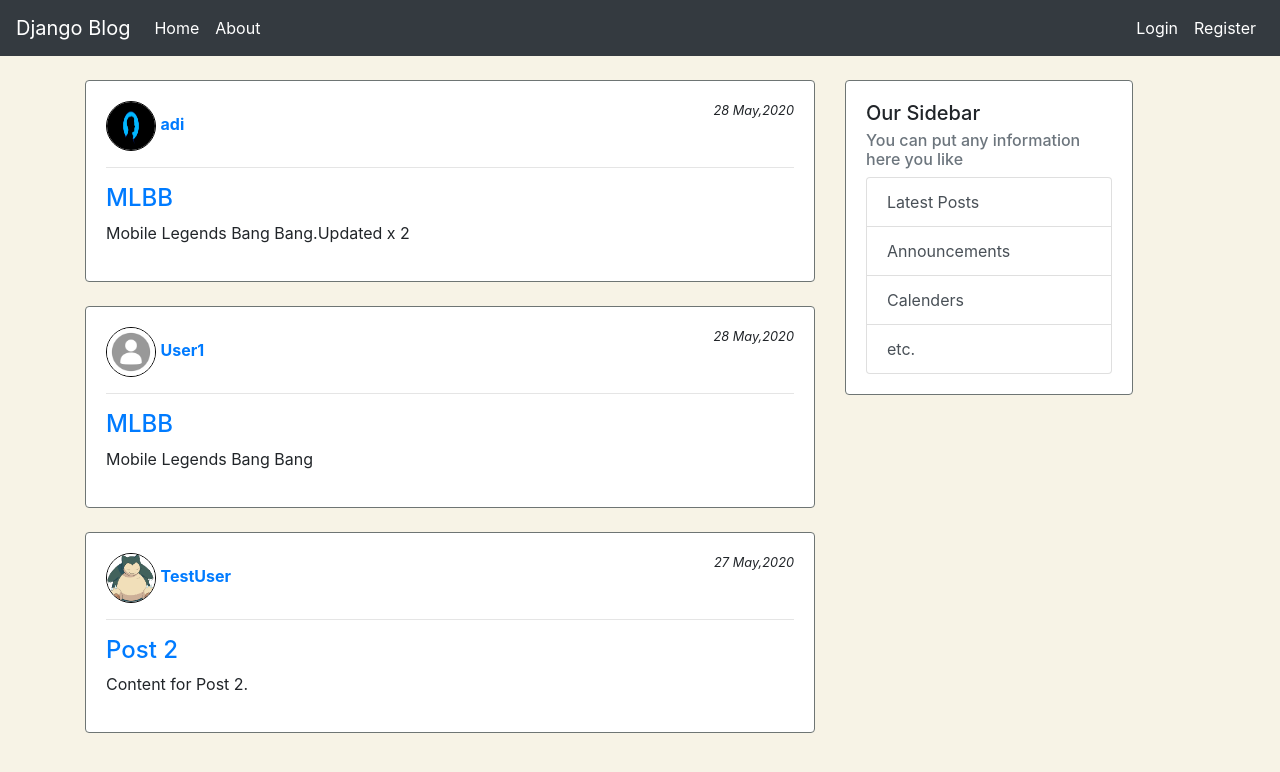
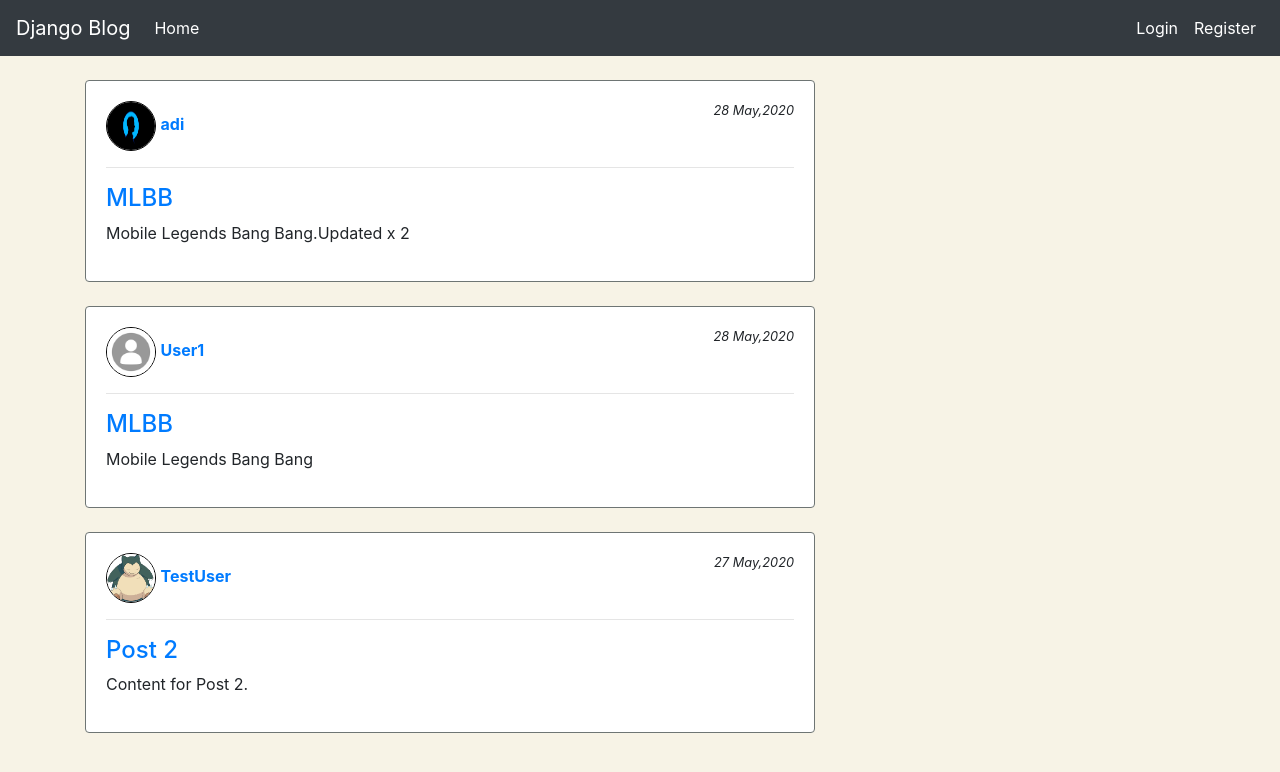
Before and after one commit to Adithyan8/Blog, a Django app: page / in a window 1280 px wide. Shown: the top 772 px of the page. Run offline with Django 3.2, Linux system fonts and the light colour scheme; data comes from the database, SQL or seed files in the repository; some libraries are stand-ins or nearby versions.

Commit message:
Navbar edited and Sidebar removed

```diff
--- a/blog/templates/blog/about.html
+++ /dev/null
@@ -1,4 +0,0 @@
-{%extends 'blog/base.html'%}
-{%block content%}
-    <h1>About Page</h1>
-{%endblock content%}
--- a/blog/templates/blog/base.html
+++ b/blog/templates/blog/base.html
@@ -24,9 +24,6 @@
             <ul class="navbar-nav mr-auto">
             <li class="nav-item active">
                 <a class="nav-link" href="{%url 'blog:blog-home' %}">Home <span class="sr-only">(current)</span></a>
-            </li>
-            <li class="nav-item active">
-                <a class="nav-link" href="{%url 'blog:blog-about' %}">About <span class="sr-only">(current)</span></a>
             </li>
             </ul>
             <ul class="navbar-nav ml-auto">
@@ -73,20 +70,6 @@
                 {% endif %}
                 {%block content%}{%endblock%}
             </div>
-            <div class="col-md-4">
-                <div class="card" style="width: 18rem;">
-                    <div class="card-body">
-                        <h5 class="card-title">Our Sidebar</h5>
-                        <h6 class="card-subtitle mb-2 text-muted">You can put any information here you like</h6>
-                        <div class="list-group">
-                            <button type="button" class="list-group-item list-group-item-action">Latest Posts</button>
-                            <button type="button" class="list-group-item list-group-item-action">Announcements</button>
-                            <button type="button" class="list-group-item list-group-item-action">Calenders</button>
-                            <button type="button" class="list-group-item list-group-item-action">etc.</button>
-                        </div>
-                    </div>
-                </div>
-            </div>
         </div>
     </main>
     <script src="https://code.jquery.com/jquery-3.4.1.slim.min.js" integrity="sha384-J6qa4849blE2+poT4WnyKhv5vZF5SrPo0iEjwBvKU7imGFAV0wwj1yYfoRSJoZ+n" crossorigin="anonymous"></script>
--- a/blog/urls.py
+++ b/blog/urls.py
@@ -16,5 +16,4 @@ urlpatterns = [
     path(r'post/new/',PostCreateView.as_view(),name="post-create"),
     path(r'post/<int:pk>/update/',PostUpdateView.as_view(),name="post-update"),
     path(r'post/<int:pk>/delete/',PostDeleteView.as_view(),name="post-delete"),
-    path(r'about/',views.about_view,name="blog-about")
 ]
--- a/blog/views.py
+++ b/blog/views.py
@@ -9,14 +9,6 @@ from django.views.generic import (
     DeleteView)
 from .models import Post
 # Create your views here.
-
-'''def home_view(request):
-    obj = Post.objects.all()
-    context = {
-        'title':'home',
-        'posts':obj
-    }
-    return render(request,'blog/home.html',context)'''
 
 class PostListView(ListView):
     model = Post
@@ -70,8 +62,3 @@ class PostDeleteView(LoginRequiredMixin, UserPassesTestMixin, DeleteView):
         if self.request.user == post.author:
             return True
         return False
-
-
-def about_view(request):
-    context={'title':'about'}
-    return render(request,'blog/about.html',context)
--- a/django_project/settings.py
+++ b/django_project/settings.py
@@ -131,12 +131,6 @@ MEDIA_URL='/media/'  # access image in the browser
 CRISPY_TEMPLATE_PACK = 'bootstrap4' #by default it uses bootstrap 2
 
 LOGIN_REDIRECT_URL = 'blog:blog-home'
-
 LOGIN_URL = 'login'
 
-EMAIL_BACKEND = 'django.core.mail.backends.smtp.EmailBackend'
-EMAIL_HOST = 'smtp.gmail.com'
-EMAIL_PORT = 587
-EMAIL_USE_TLS = True
-
 django_heroku.settings(locals())
--- a/users/templates/users/login.html
+++ b/users/templates/users/login.html
@@ -1,4 +1,3 @@
-<!--User1 aldous123,TestUser snorlax123,adi qwerty123-->
 {% extends 'blog/base.html' %}
 {% load crispy_forms_tags %}
 {%block content%}
```
